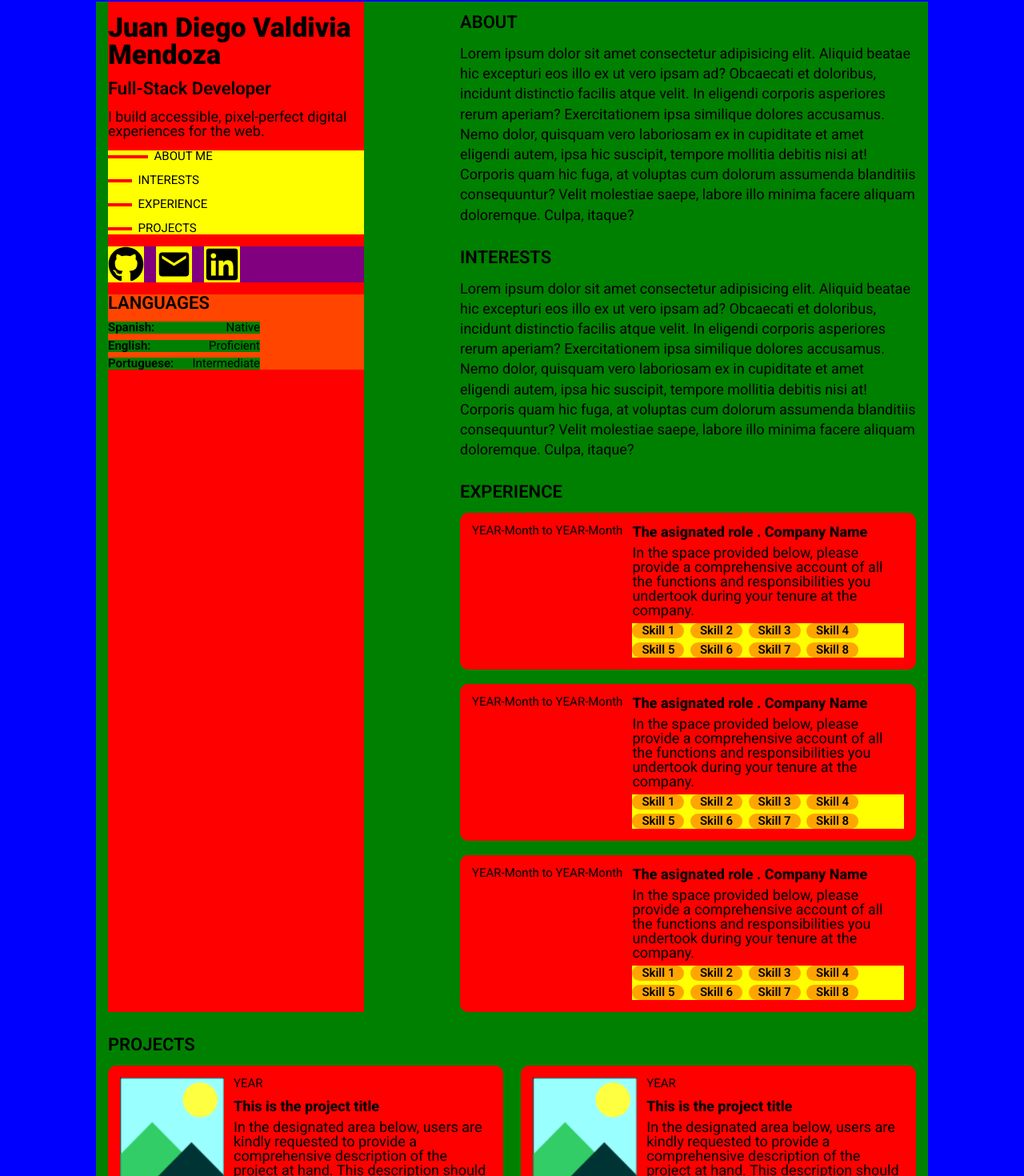
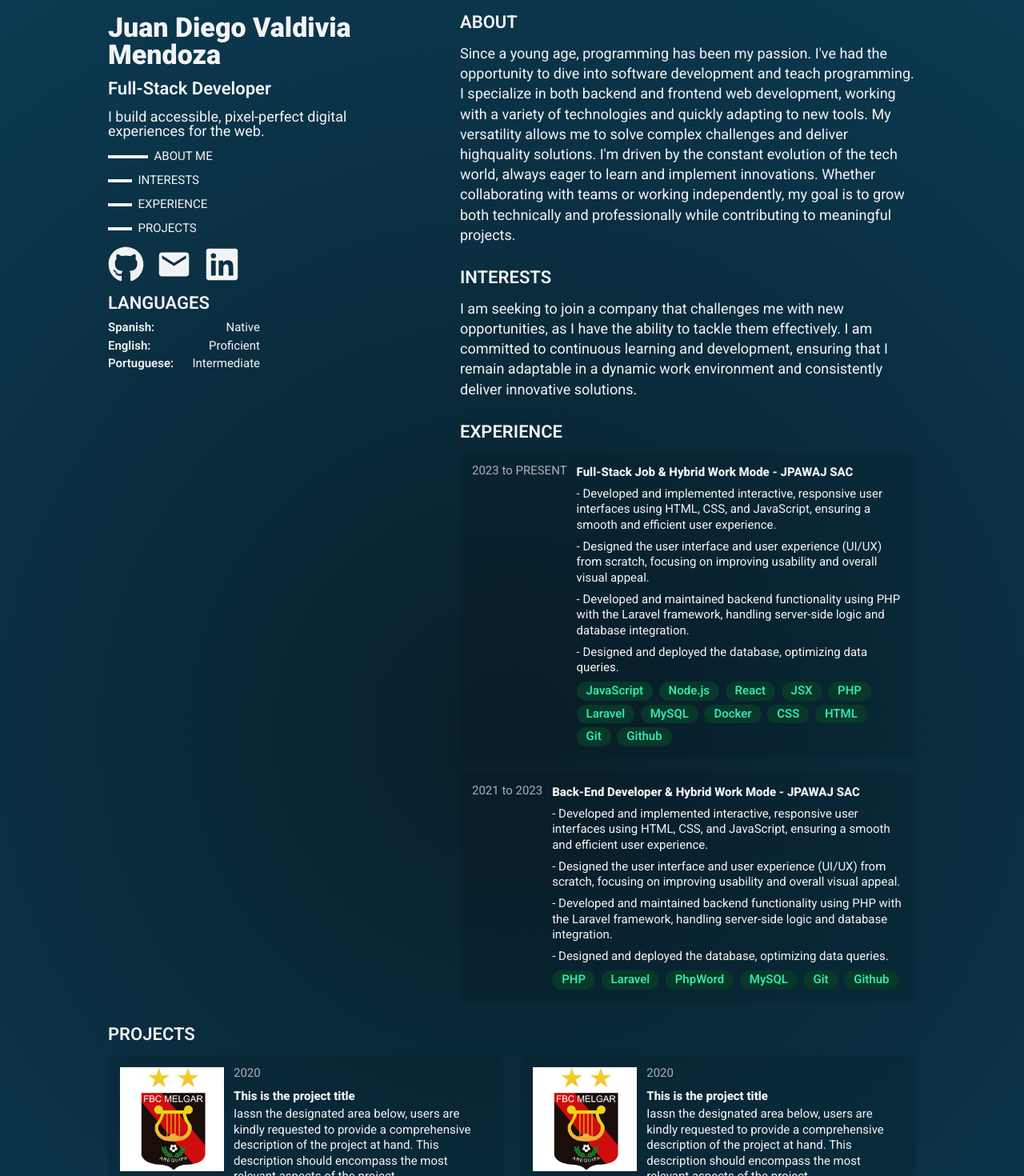
Before and after one commit to JD17VM/web-portfolio, a React (Vite) app: page / in a window 1280 px wide. Shown: the part 63-1533 px from the top of the page at 80% size. Built offline with nearby package versions, Linux system fonts and the light colour scheme.

Commit message:
:bug: fix: correct de background-styles

```diff
--- a/src/App.jsx
+++ b/src/App.jsx
@@ -3,6 +3,8 @@ import styles from './assets/styles/estilos_pagina_inicio.module.scss';
 import { FaGithub, FaLinkedin } from "react-icons/fa";
 import { MdEmail } from "react-icons/md";
 import { JobCard, ProjectCard } from './widgets/JobCard';
+
+import pageData from "./data/data"
 
 function App() {
   const [activeSection, setActiveSection] = useState('section1');
@@ -151,32 +153,42 @@ function App() {
       <div className={styles['container-text-title']}>
         <div className={styles['text-title']} ref={section1Ref} id="section1">
           <h2>ABOUT</h2>
-          <p>Lorem ipsum dolor sit amet consectetur adipisicing elit. Aliquid beatae hic excepturi eos illo ex ut vero ipsam ad? Obcaecati et doloribus, incidunt distinctio facilis atque velit. In eligendi corporis asperiores rerum aperiam? Exercitationem ipsa similique dolores accusamus. Nemo dolor, quisquam vero laboriosam ex in cupiditate et amet eligendi autem, ipsa hic suscipit, tempore mollitia debitis nisi at! Corporis quam hic fuga, at voluptas cum dolorum assumenda blanditiis consequuntur? Velit molestiae saepe, labore illo minima facere aliquam doloremque. Culpa, itaque?</p>
+          <p>{pageData.about}</p>
         </div>
 
         <div className={styles['text-title']} ref={section2Ref} id="section2">
           <h2>INTERESTS</h2>
-          <p>Lorem ipsum dolor sit amet consectetur adipisicing elit. Aliquid beatae hic excepturi eos illo ex ut vero ipsam ad? Obcaecati et doloribus, incidunt distinctio facilis atque velit. In eligendi corporis asperiores rerum aperiam? Exercitationem ipsa similique dolores accusamus. Nemo dolor, quisquam vero laboriosam ex in cupiditate et amet eligendi autem, ipsa hic suscipit, tempore mollitia debitis nisi at! Corporis quam hic fuga, at voluptas cum dolorum assumenda blanditiis consequuntur? Velit molestiae saepe, labore illo minima facere aliquam doloremque. Culpa, itaque?</p>
+          <p>{pageData.interests}</p>
         </div>
       </div>
 
       <div className={styles['container-experience']} ref={section3Ref} id="section3">
         <h2>EXPERIENCE</h2>
         <div>
-          <JobCard/>
-          <JobCard/>
-          <JobCard/>
+          {pageData.experience.map((job, index) => (
+            <JobCard
+              key = {index}
+              dateToDate = {job.dateToDate}
+              roleCompany = {job.roleCompany}
+              description = {job.description}
+              skills ={job.skills}
+            />
+          ))}
         </div>
       </div>
 
       <div className={styles['container-projects']} ref={section4Ref} id="section4">
         <h2>PROJECTS</h2>
         <div>
-          <ProjectCard/>
-          <ProjectCard/>
-          <ProjectCard/>
-          <ProjectCard/>
-          <ProjectCard/>
+          {pageData.projects.map((project, index) => (
+            <ProjectCard
+              key = {index}
+              img = {project.img}
+              date = {project.date}
+              description = {project.description}
+              skills = {project.skills}
+            />
+          ))}
         </div>
       </div>
     </div>
--- a/src/assets/styles/estilos_generales.css
+++ b/src/assets/styles/estilos_generales.css
@@ -42,5 +42,7 @@ html{
 }
 
 body{
-    background-color: blue;
+    background: rgb(9,31,42);
+    background: radial-gradient(circle, rgba(9,31,42,1) 0%, rgba(11,59,83,1) 98%);
+    color: var(--color_blanco);
 }
--- a/src/assets/styles/estilos_pagina_inicio.module.scss
+++ b/src/assets/styles/estilos_pagina_inicio.module.scss
@@ -1,7 +1,7 @@
 $padding_top_info_block_container_text_title: 15px;
 
 .container-total {
-    background-color: green;
+    //background-color: green;
     width: 100%;
     max-width: 1040px; /* Estilo para pantallas grandes (por defecto) */
     margin:  (80px - $padding_top_info_block_container_text_title) auto 80px auto;
@@ -24,7 +24,7 @@ $padding_top_info_block_container_text_title: 15px;
 
 .container-scroll-info-block{
     grid-area: container-scroll-info;
-    background-color: red;
+    //background-color: red;
     width: 320px;
 
     > .info-block{
@@ -51,7 +51,7 @@ $padding_top_info_block_container_text_title: 15px;
         }
 
         > nav{
-            background-color: yellow;
+            //background-color: yellow;
             > ul{
                 display: flex;
                 flex-direction: column;
@@ -62,7 +62,7 @@ $padding_top_info_block_container_text_title: 15px;
                     > a{
                         &::before{
                             content: "";
-                            background-color: red;
+                            background-color: var(--color_blanco);
                             width: 30px;
                             height: 4px;
                             display: inline-block;
@@ -79,13 +79,13 @@ $padding_top_info_block_container_text_title: 15px;
         }
 
         > .social-links{
-            background-color: purple;
+            //background-color: purple;
             display: flex;
             column-gap: 1rem;
             > a{
                 height: 45px;
                 width: 45px;
-                background-color: yellow;
+                //background-color: yellow;
 
                 > svg{
                     font-size: 45px;
@@ -94,7 +94,7 @@ $padding_top_info_block_container_text_title: 15px;
         }
 
         > .container-languages{
-            background-color: orangered;
+            //background-color: orangered;
 
             > h2{
                 margin-bottom: 0.8rem;
@@ -108,7 +108,7 @@ $padding_top_info_block_container_text_title: 15px;
                 li{
                     display: flex;
                     justify-content: space-between;
-                    background-color: green;
+                    //background-color: green;
                     > p:nth-of-type(1){
                         font-weight: var(--fuente_semibold);
                     }
--- a/src/assets/styles/job-card-styles.module.scss
+++ b/src/assets/styles/job-card-styles.module.scss
@@ -1,6 +1,6 @@
 .job-card, .project-card{
-    background-color: red;
-    font-size: var(--fuente_tamanio_titulo_4);
+    background-color: rgba(0, 0, 0, 0.103);
+    font-size: var(--fuente_tamanio_titulo_5);
     width: 100%;
     box-sizing: border-box;
     column-gap: 0.8rem;
@@ -10,16 +10,28 @@
 
     > p{
         font-size: var(--fuente_tamanio_titulo_5);
+        color: var(--color_gris_0);
     }
 
     > div.cont-info{
         width: auto;
         display: flex;
         flex-direction: column;
-        row-gap: 0.5rem;
+        row-gap: 0.2rem;
+        line-height: 1.3rem;
 
         > h3{
             font-weight: var(--fuente_extrabold);
+        }
+
+        > p{
+            margin-bottom: 0.5rem;
+        }
+
+        > ul{
+            display: flex;
+            flex-direction: column;
+            row-gap: 0.5rem;
         }
     }
 }
@@ -32,6 +44,7 @@
 
     > div.cont-info{
         flex: 1 1 auto;
+        row-gap: 0.5rem;
     }
 }
 
--- a/src/assets/styles/skill-label-styles.module.scss
+++ b/src/assets/styles/skill-label-styles.module.scss
@@ -1,5 +1,6 @@
 .skill-label{
-    background-color: orange;
+    background-color: var(--color_verde_1);
+    color: var(--color_verde_-2);
     padding: 2px 0.8rem;
     border-radius: 1rem;
     font-size: var(--fuente_tamanio_titulo_5);
@@ -11,6 +12,6 @@
     align-items:flex-start;
     column-gap: 0.5rem;
     row-gap: 5px;
-    background-color: yellow;
+    //background-color: yellow;
     flex-wrap: wrap;
 }
--- /dev/null
+++ b/src/data/data.js
@@ -0,0 +1,64 @@
+const pageData = {
+    about: "Since a young age, programming has been my passion. I've had the opportunity to dive into software development and teach programming. I specialize in both backend and frontend web development, working with a variety of technologies and quickly adapting to new tools. My versatility allows me to solve complex challenges and deliver highquality solutions. I'm driven by the constant evolution of the tech world, always eager to learn and implement innovations. Whether collaborating with teams or working independently, my goal is to grow both technically and professionally while contributing to meaningful projects.",
+
+    interests: "I am seeking to join a company that challenges me with new opportunities, as I have the ability to tackle them effectively. I am committed to continuous learning and development, ensuring that I remain adaptable in a dynamic work environment and consistently deliver innovative solutions.",
+
+    experience: [
+        {
+            dateToDate: "2023 to PRESENT",
+            roleCompany: "Full-Stack Job & Hybrid Work Mode - JPAWAJ SAC",
+            description: [
+            `- Developed and implemented interactive, responsive user interfaces using HTML, CSS, and JavaScript, ensuring a smooth and efficient user experience.`,
+            `- Designed the user interface and user experience (UI/UX) from scratch, focusing on improving usability and overall visual appeal.`,
+            `- Developed and maintained backend functionality using PHP with the Laravel framework, handling server-side logic and database integration.`,
+            `- Designed and deployed the database, optimizing data queries.`,
+            ],
+            skills: ["JavaScript", "Node.js", "React", "JSX", "PHP", "Laravel", "MySQL", "Docker", "CSS", "HTML",  "Git", "Github"]
+        },
+
+        {
+            dateToDate: "2021 to 2023",
+            roleCompany: "Back-End Developer & Hybrid Work Mode - JPAWAJ SAC",
+            description: [
+            `- Developed and implemented interactive, responsive user interfaces using HTML, CSS, and JavaScript, ensuring a smooth and efficient user experience.`,
+            `- Designed the user interface and user experience (UI/UX) from scratch, focusing on improving usability and overall visual appeal.`,
+            `- Developed and maintained backend functionality using PHP with the Laravel framework, handling server-side logic and database integration.`,
+            `- Designed and deployed the database, optimizing data queries.`,
+            ],
+            skills: ["PHP", "Laravel", "PhpWord",  "MySQL", "Git", "Github"]
+        },
+    ],
+
+    projects : [
+        {
+            img : "/imgs/projects/melgar.jpg",
+            date : "2020",
+            title : "Moliplast Web",
+            description : "Iassn the designated area below, users are kindly requested to provide a comprehensive description of the project at hand. This description should encompass the most relevant aspects of the project.",
+            skills : ["Skilsdl 1", "Sasdkill 2", "asdSkill 3", "Skill 4", "Skill 5", "Skill 6", "Skill 7", "Skilasdl 8"]
+        },
+        {
+            img : "/imgs/projects/melgar.jpg",
+            date : "2020",
+            title : "Moliplast Web",
+            description : "Iassn the designated area below, users are kindly requested to provide a comprehensive description of the project at hand. This description should encompass the most relevant aspects of the project.",
+            skills : ["Skilsdl 1", "Sasdkill 2", "asdSkill 3", "Skill 4", "Skill 5", "Skill 6", "Skill 7", "Skilasdl 8"]
+        },
+        {
+            img : "/imgs/projects/melgar.jpg",
+            date : "2020",
+            title : "Moliplast Web",
+            description : "Iassn the designated area below, users are kindly requested to provide a comprehensive description of the project at hand. This description should encompass the most relevant aspects of the project.",
+            skills : ["Skilsdl 1", "Sasdkill 2", "asdSkill 3", "Skill 4", "Skill 5", "Skill 6", "Skill 7", "Skilasdl 8"]
+        },
+        {
+            img : "/imgs/projects/melgar.jpg",
+            date : "2020",
+            title : "Moliplast Web",
+            description : "Iassn the designated area below, users are kindly requested to provide a comprehensive description of the project at hand. This description should encompass the most relevant aspects of the project.",
+            skills : ["Skilsdl 1", "Sasdkill 2", "asdSkill 3", "Skill 4", "Skill 5", "Skill 6", "Skill 7", "Skilasdl 8"]
+        },
+    ]
+}
+
+export default pageData;
--- a/src/widgets/JobCard.jsx
+++ b/src/widgets/JobCard.jsx
@@ -13,7 +13,15 @@ export const JobCard = ({
             <p>{dateToDate}</p>
             <div className={styles['cont-info']}>
                 <h3>{roleCompany}</h3>
-                <p>{description}</p>
+                {Array.isArray(description) ? (
+                    <ul>
+                        {description.map((item, index) => (
+                            <li key={index}>{item}</li>
+                        ))}
+                    </ul>
+                ) : (
+                    <p>{description}</p>
+                )}
                 <SkillLabelContainer skills={skills}/>
             </div>
         </div>
```
Also changed, not shown: public/imgs/projects/melgar.jpg (added).
